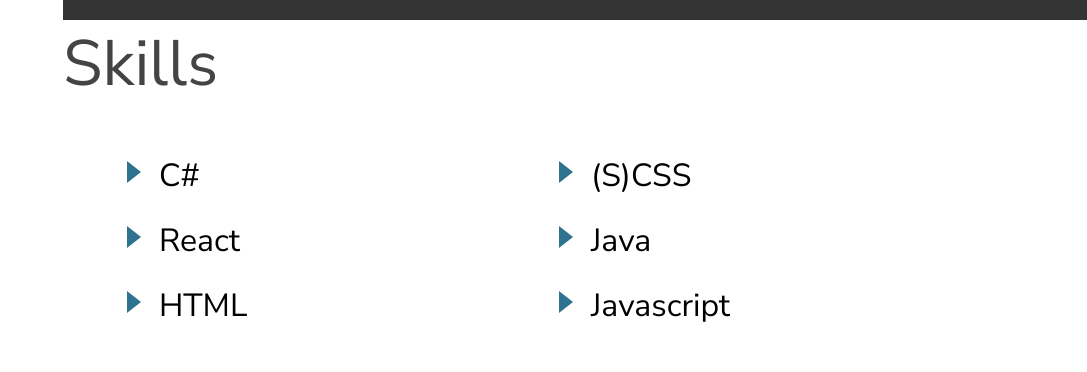
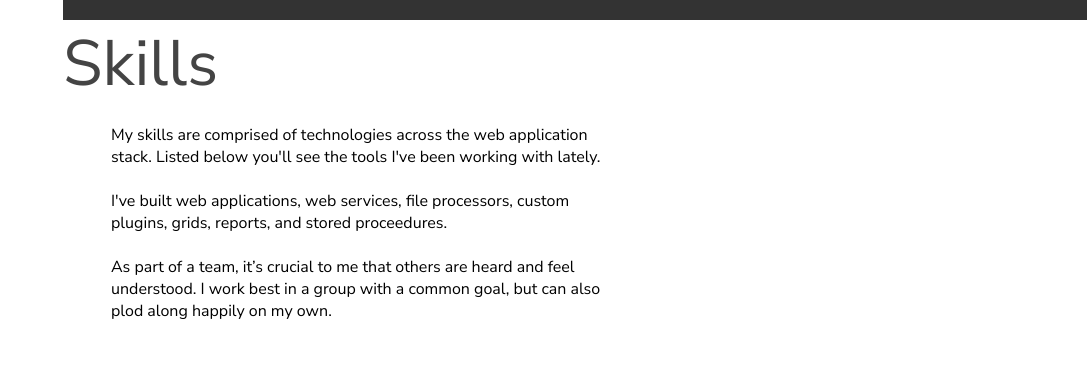
Before and after one commit to jtroshynski/dont-sell-yourself-short, a React (Create React App) app: page / in a window 1280 px wide. Shown: the part 900-1272 px from the top of the page, without its empty margins (193-1280 px from the left). Built offline with nearby package versions, Linux system fonts and the light colour scheme.

Commit message:
Added paragraph describing my skills

```diff
--- a/src/App.css
+++ b/src/App.css
@@ -133,6 +133,15 @@ h2 {
 @media screen and (min-width: 768px) {
   .technologies {
     margin-bottom: 20vh;
+  }
+}
+.technologies p {
+  max-width: 90vw;
+  padding: 0 3em;
+}
+@media screen and (min-width: 768px) {
+  .technologies p {
+    max-width: 40vw;
   }
 }
 .technologies ul {
--- a/src/App.js
+++ b/src/App.js
@@ -25,7 +25,18 @@ class App extends Component {
           <Fade right cascade>
             <div className="section-title">Skills</div>
           </Fade>
-
+          <p>
+            My skills are comprised of technologies across the web application stack. Listed below
+            you'll see the tools I've been working with lately.
+            <br />
+            <br />
+            I've built web applications, web services, file processors, custom plugins, grids,
+            reports, and stored proceedures.
+            <br />
+            <br />
+            As part of a team, it’s crucial to me that others are heard and feel understood. I work
+            best in a group with a common goal, but can also plod along happily on my own.
+          </p>
           <ul>
             <li>C#</li>
             <li>React</li>
--- a/src/App.scss
+++ b/src/App.scss
@@ -117,6 +117,15 @@ h2 {
   //Desktop
   @media screen and (min-width: 768px) {
     margin-bottom: 20vh;
+  }
+
+  p {
+    max-width: 90vw;
+    padding: 0 3em;
+    //Desktop
+    @media screen and (min-width: 768px) {
+      max-width: 40vw;
+    }
   }
 
   ul {
```
Also changed, not shown: 1 other file (tests, documents, lock files or other folders).
